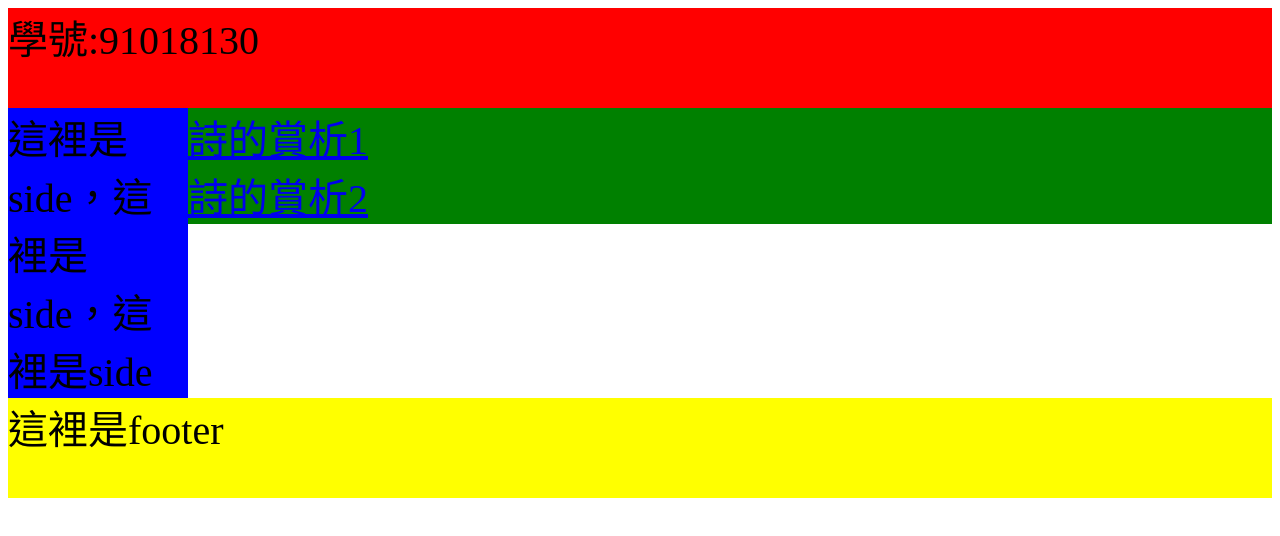
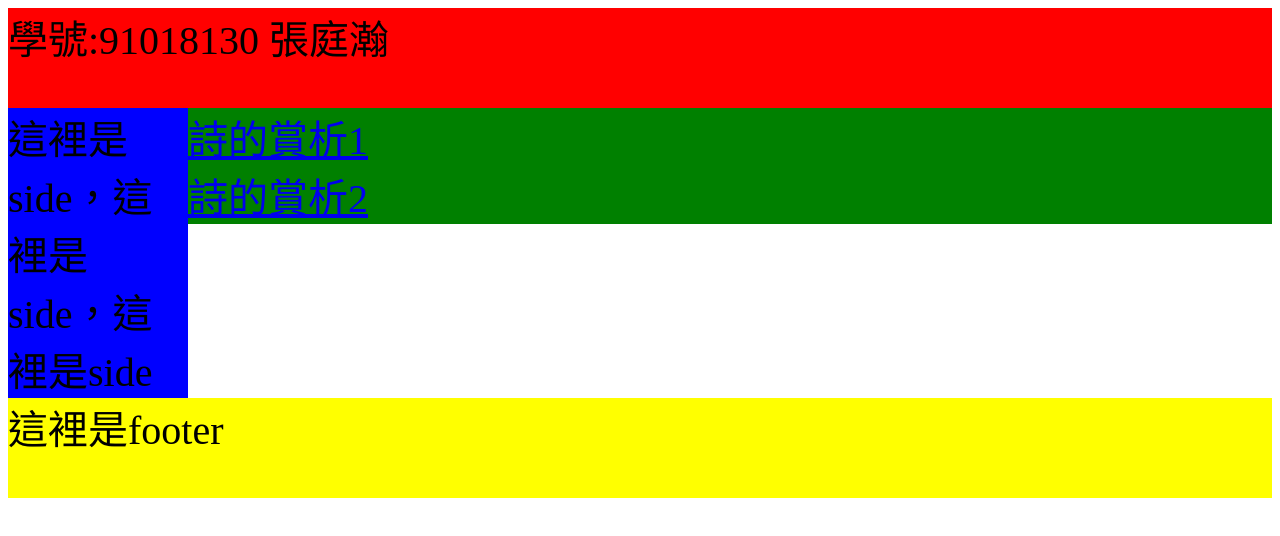
Before and after one commit to redteak/91018130, a plain HTML site: page index.html in a window 1280 px wide. Drawn offline with Linux system fonts and the light colour scheme.

Commit message:
Update index.html

```diff
--- a/index.html
+++ b/index.html
@@ -33,7 +33,7 @@
 </style>
 </head>
 <body>
-    <div id="header">學號:91018130</div>
+    <div id="header">學號:91018130 張庭瀚</div>
     <div id="wrapper">
         <div id="main"><a href="poem1.html">詩的賞析1</a></div>
         <div id="main"><a href="poem2.html">詩的賞析2</a></div>
```
